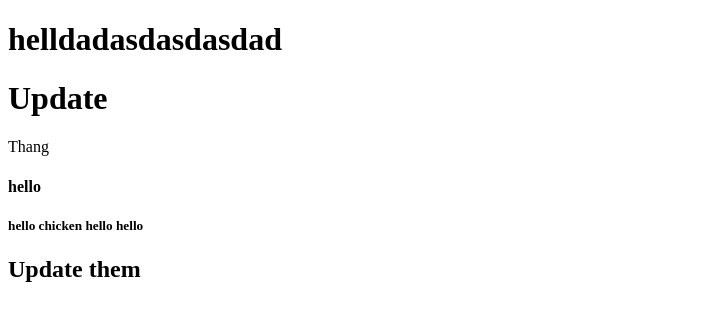
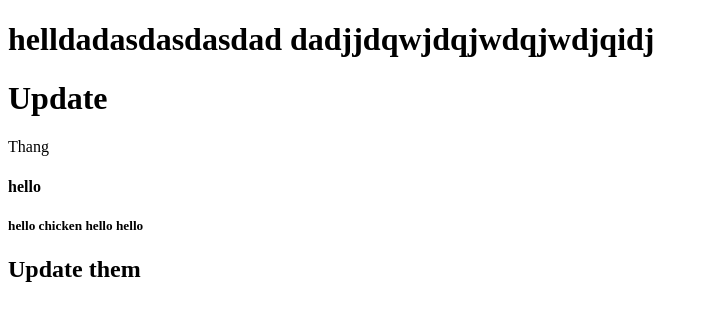
Before and after one commit to minhtrinomadic/demoGitTri, a plain HTML site: page index.html in a window 1280 px wide. Shown: the whole page, without its empty margins (0-708 px from the left). Drawn offline with Linux system fonts and the light colour scheme.

Commit message:
Update index.html

```diff
--- a/index.html
+++ b/index.html
@@ -7,7 +7,7 @@
 </head>
 <body>
 
-    <h1>helldadasdasdasdad</h1>
+    <h1>helldadasdasdasdad dadjjdqwjdqjwdqjwdjqidj</h1>
     <h1>Update</h1
 
     <h3>Thang</h3>
```
